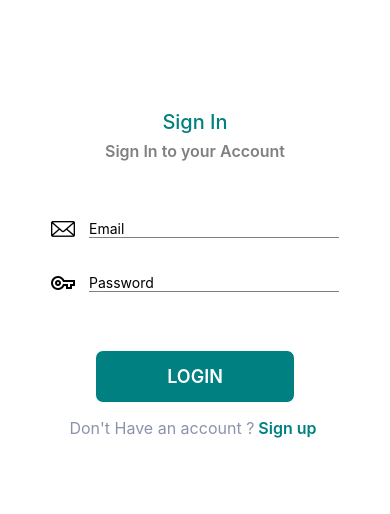
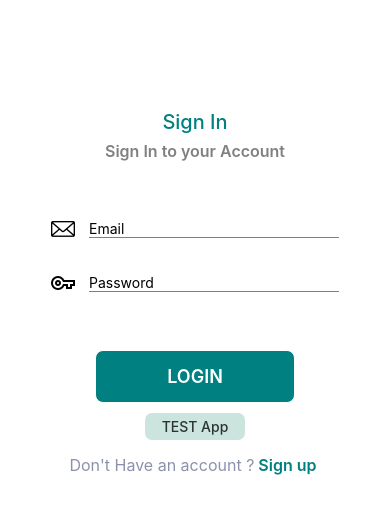
Before and after one commit to kartikpavan/WashIT_LaundryApp, a React Native app: screen /Login in a window 390 px wide. Shown: the top 514 px of the page. Built offline with nearby package versions, Linux system fonts and the light colour scheme; no server answers.

Commit message:
Login Observer

```diff
--- a/screens/LoginScreen.js
+++ b/screens/LoginScreen.js
@@ -18,6 +18,7 @@ const LoginScreen = () => {
   const [password, setPassword] = useState("");
   const [isLoading, setIsLoading] = useState(false);
 
+  //! OBSERVER
   useEffect(() => {
     setIsLoading(true);
     const unsubscribe = auth.onAuthStateChanged((authUser) => {
@@ -29,7 +30,7 @@ const LoginScreen = () => {
     });
     return unsubscribe;
   }, []);
-
+  //! LOGIN
   const loginUser = async () => {
     if (email === "" || password === "") {
       Alert.alert("Missing Credentials", "Please fill all the fields", [
@@ -45,14 +46,26 @@ const LoginScreen = () => {
       setIsLoading(true);
       const userCredentials = await signInWithEmailAndPassword(auth, email, password);
       const user = userCredentials.user;
-
       setIsLoading(false);
     } catch (error) {
       setIsLoading(false);
       console.log(error.message);
     }
   };
-
+  //! TEST USER LOGIN
+  const loginTestUser = async () => {
+    const test_email = "test_user@protonmail.com";
+    const test_password = "test@123";
+    try {
+      setIsLoading(true);
+      const userCredentials = await signInWithEmailAndPassword(auth, test_email, test_password);
+      const user = userCredentials.user;
+      setIsLoading(false);
+    } catch (error) {
+      setIsLoading(false);
+      console.log(error.message);
+    }
+  };
   return (
     <>
       {isLoading && <Spinner visible={isLoading} overlayColor="rgba(0,0,0,0.5)" />}
@@ -95,6 +108,10 @@ const LoginScreen = () => {
           <Pressable style={styles.btnContainer} onPress={loginUser}>
             <Text style={styles.btnText}>LOGIN</Text>
           </Pressable>
+          {/* Test User Login */}
+          <Pressable style={styles.testUserBtn} onPress={loginTestUser}>
+            <Text style={styles.testUserBtnText}>TEST App</Text>
+          </Pressable>
           {/* Register Screen Navigation */}
           <Pressable style={{ marginTop: 15 }} onPress={() => navigation.navigate("Register")}>
             <Text style={{ fontSize: 16, color: "#8c92ac", textAlign: "center" }}>
@@ -134,4 +151,19 @@ const styles = StyleSheet.create({
     marginLeft: "auto",
   },
   btnText: { color: "white", fontWeight: "600", fontSize: 18, textAlign: "center" },
+  testUserBtn: {
+    width: 100,
+    borderRadius: 7,
+    padding: 5,
+    backgroundColor: "#CBE4DE",
+    marginTop: 10,
+    marginRight: "auto",
+    marginLeft: "auto",
+  },
+  testUserBtnText: {
+    color: "#2C3333",
+    textAlign: "center",
+    fontSize: 14,
+    fontWeight: 500,
+  },
 });
```
